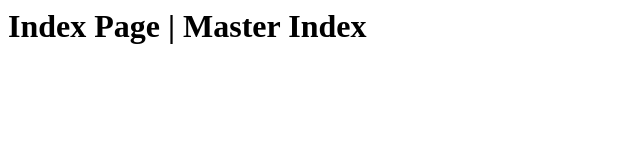
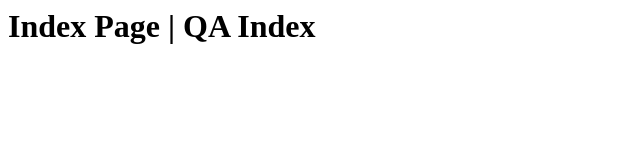
Before and after one commit to neriromel/test-git, a plain HTML site: page index.html in a window 1280 px wide. Shown: the whole page, without its empty margins (0-640 px from the left). Drawn offline with Linux system fonts and the light colour scheme.

Commit message:
Modified index html for QA

```diff
--- a/index.html
+++ b/index.html
@@ -1 +1 @@
-<h1>Index Page | Master Index</h1>
+<h1>Index Page | QA Index</h1>
```
Also changed, not shown: page.html (added, +1 -0 lines), page1.html (added).
